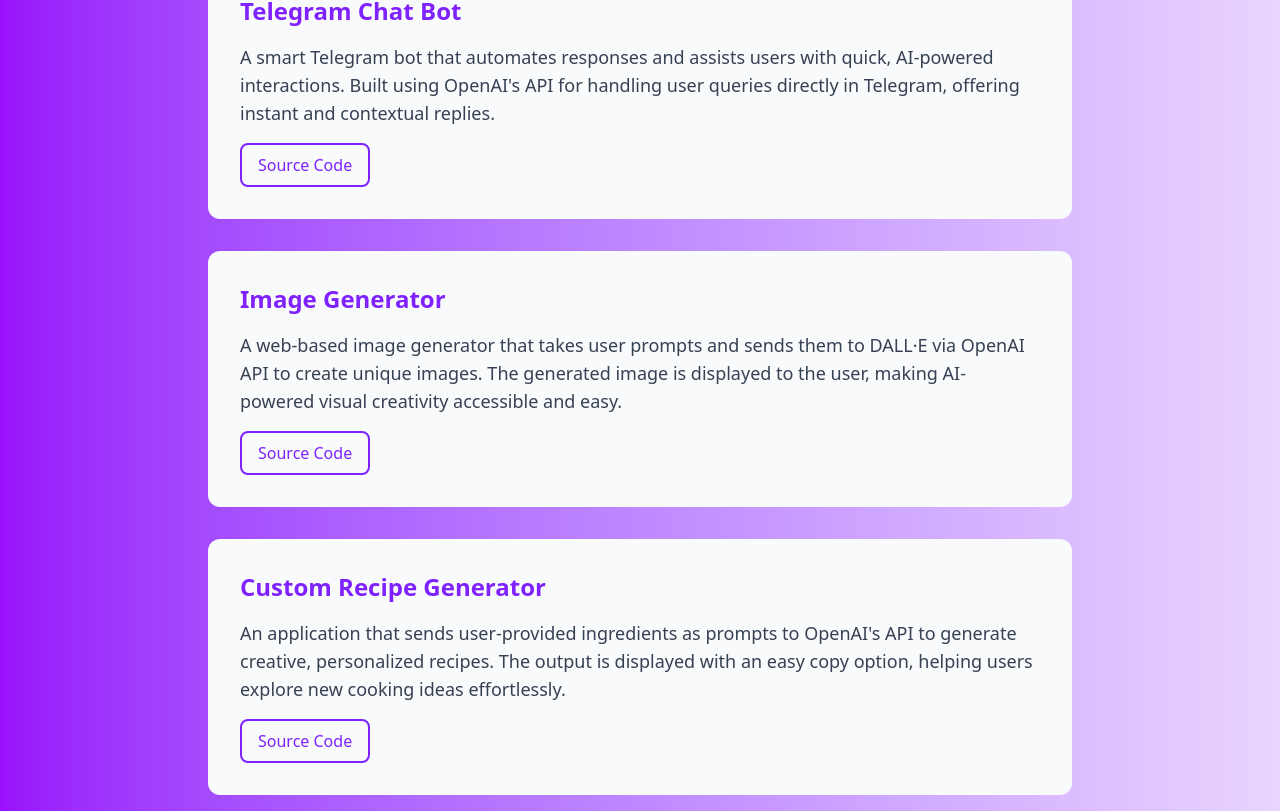
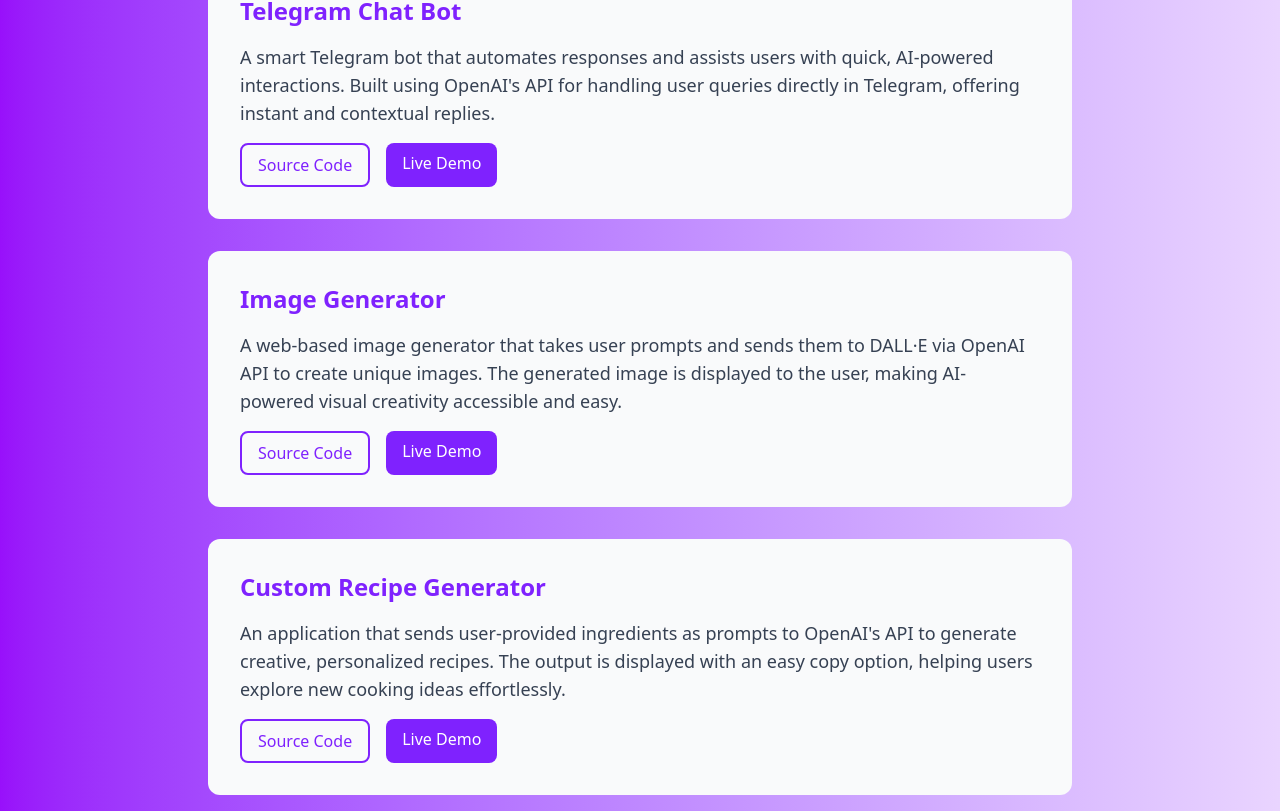
Before and after one commit to Sk1kavi/my-portfolio, a React (Vite) app: page / in a window 1280 px wide. Shown: the part 8549-9360 px from the top of the page. Built offline with nearby package versions, Linux system fonts and the light colour scheme.

Commit message:
Updated the Linkedin post links containing demo video and explanation  for the projects on AI and ML models

```diff
--- a/src/pages/Projects.jsx
+++ b/src/pages/Projects.jsx
@@ -34,32 +34,38 @@ const Projects = () => {
     {
       title: "Telegram Chat Bot",
       description: "A smart Telegram bot that automates responses and assists users with quick, AI-powered interactions. Built using OpenAI's API for handling user queries directly in Telegram, offering instant and contextual replies.",
-      repo: "https://github.com/Sk1kavi/Telegram-Bot"
+      repo: "https://github.com/Sk1kavi/Telegram-Bot",
+      live: "https://www.linkedin.com/feed/update/urn:li:activity:7290268623238021120/"
     },
     {
       title: "Image Generator",
       description: "A web-based image generator that takes user prompts and sends them to DALL·E via OpenAI API to create unique images. The generated image is displayed to the user, making AI-powered visual creativity accessible and easy.",
-      repo: "https://github.com/Sk1kavi/Image-Generator"
+      repo: "https://github.com/Sk1kavi/Image-Generator",
+      live: "https://www.linkedin.com/feed/update/urn:li:activity:7290274079629099011/"
     },
     {
       title: "Custom Recipe Generator",
       description: "An application that sends user-provided ingredients as prompts to OpenAI's API to generate creative, personalized recipes. The output is displayed with an easy copy option, helping users explore new cooking ideas effortlessly.",
-      repo: "https://github.com/Sk1kavi/Custom-Recipe-Generator"
+      repo: "https://github.com/Sk1kavi/Custom-Recipe-Generator",
+      live: "https://www.linkedin.com/feed/update/urn:li:activity:7290275096731009024/"
     },
     {
       title: "Credit Card Fraud Detection",
       description: "Developed a Machine Learning Model to detect credit card frauds with an accuracy of 99%.",
-      repo: "https://github.com/Sk1kavi/CODSOFT_TASKNO_2"
+      repo: "https://github.com/Sk1kavi/CODSOFT_TASKNO_2",
+      live: "https://www.linkedin.com/feed/update/urn:li:activity:7233424377101348864/"
     },
     {
       title: "Customer Churn Prediction",
       description: "Utilized Machine Learning Algorithms to predict customer churns.",
-      repo: "https://github.com/Sk1kavi/CODSOFT_TASKNO_3"
+      repo: "https://github.com/Sk1kavi/CODSOFT_TASKNO_3",
+      live: "https://www.linkedin.com/feed/update/urn:li:activity:7233421873303146496/"
     },
     {
       title: "Spam SMS Detection",
       description: "Developed a Machine Learning Model to detect spam SMS with an accuracy of 96%.",
-      repo: "https://github.com/Sk1kavi/CODSOFT_TASKNO_4"
+      repo: "https://github.com/Sk1kavi/CODSOFT_TASKNO_4",
+      live: "https://www.linkedin.com/feed/update/urn:li:activity:7233425351303909376/"
     }
   ];
 
```
